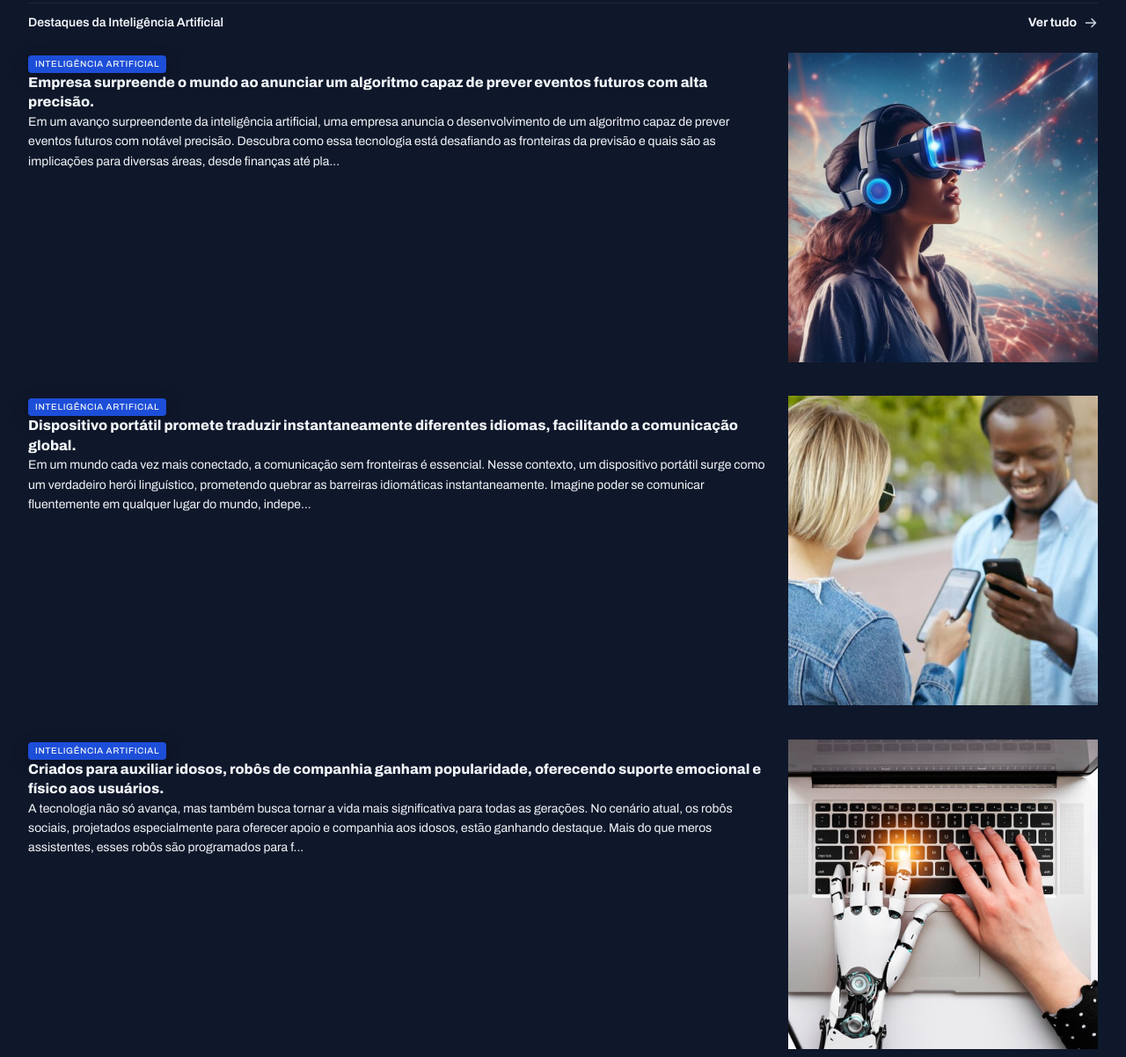
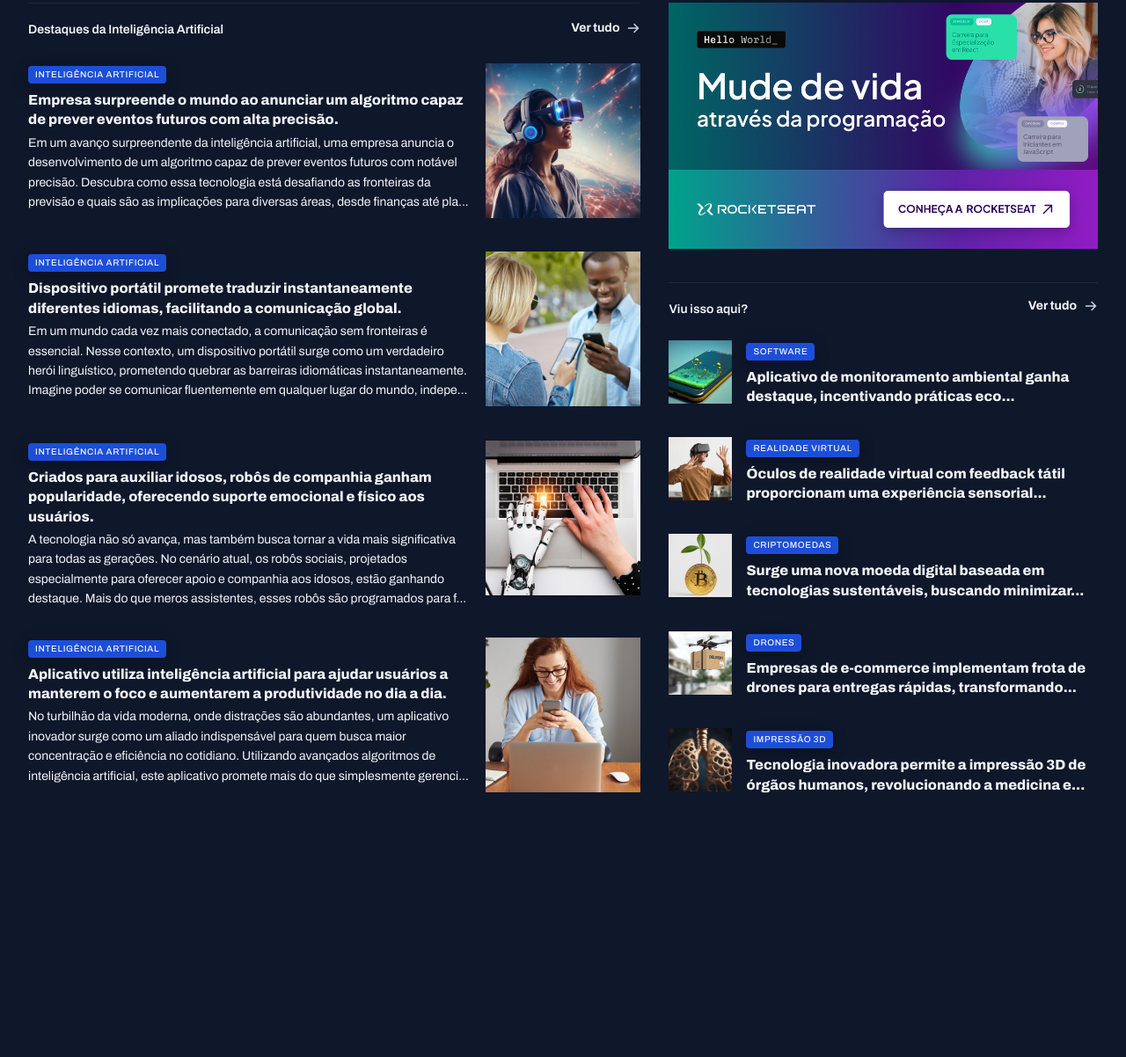
Before and after one commit to CPTStark/tech-news, a plain HTML site: page index.html in a window 1280 px wide. Shown: the part 1083-2285 px from the top of the page at 88% size. After the commit the page ends 2030 px from the top, so only its background shows below. Drawn offline with Linux system fonts and the light colour scheme.

Commit message:
Finalizando o projeto

```diff
--- a/index.html
+++ b/index.html
@@ -220,7 +220,7 @@
             </div>
         </section>
 
-        <div>
+        <aside>
             <div id="ads">
                 <img src="assets/Ads.png" alt="">
             </div>
@@ -241,7 +241,7 @@
                         <div>
                             <span class="content-tag">Software</span>
                             <h3 class="text-xl">
-                                Aplicativo de monitoramento ambiental ganha destaque, incentivando práticas ecológicas e pro...
+                                Aplicativo de monitoramento ambiental ganha destaque, incentivando práticas eco...
                             </h3>
                         </div>
                     </article>
@@ -252,7 +252,7 @@
                         <div>
                             <span class="content-tag">Realidade Virtual</span>
                             <h3 class="text-xl">
-                                Óculos de realidade virtual com feedback tátil proporcionam uma experiência sensorial complet...
+                                Óculos de realidade virtual com feedback tátil proporcionam uma experiência sensorial...
                             </h3>
                         </div>
                     </article>
@@ -263,7 +263,7 @@
                         <div>
                             <span class="content-tag">Criptomoedas</span>
                             <h3 class="text-xl">
-                                Surge uma nova moeda digital baseada em tecnologias sustentáveis, buscando minimizar o i...
+                                Surge uma nova moeda digital baseada em tecnologias sustentáveis, buscando minimizar...
                             </h3>
                         </div>
                     </article>
@@ -274,7 +274,7 @@
                         <div>
                             <span class="content-tag">Drones</span>
                             <h3 class="text-xl">
-                                Empresas de e-commerce implementam frota de drones para entregas rápidas, transformando o ce...
+                                Empresas de e-commerce implementam frota de drones para entregas rápidas, transformando...
                             </h3>
                         </div>
                     </article>
@@ -285,13 +285,13 @@
                         <div>
                             <span class="content-tag">Impressão 3d</span>
                             <h3 class="text-xl">
-                                Tecnologia inovadora permite a impressão 3D de órgãos humanos, revolucionando a medicina e a li...
+                                Tecnologia inovadora permite a impressão 3D de órgãos humanos, revolucionando a medicina e...
                             </h3>
                         </div>
                     </article>
                 </div>
             </section>
-        </div>
+        </aside>
     </main>
 </body>
 
--- a/styles/global.css
+++ b/styles/global.css
@@ -56,8 +56,16 @@ img {
 }
 
 main {
-    margin-top: 40px;
-    gap: 80px;
+    margin-block: 40px;
+    row-gap: 80px;
+    column-gap: 32px;
+
+    grid-template-columns: 2fr 1.4fr;
+
+    grid-template-areas:
+    "featured featured"
+    "weekly weekly"
+    "ai aside";
 }
 
 .content-tag {
--- a/styles/sections.css
+++ b/styles/sections.css
@@ -21,6 +21,8 @@ section header {
 }
 
 #featured {
+    grid-area: featured;
+
     img {
         height: 100%;
         object-fit: cover;
@@ -57,6 +59,8 @@ section header {
 }
 
 #weekly {
+    grid-area: weekly;
+
     &>div {
         grid-template-columns: repeat(4, 292px);
     }
@@ -80,3 +84,35 @@ section header {
         }
     }
 }
+
+#ai {
+    grid-area: ai;
+
+    img {
+        width: 176px;
+        aspect-ratio: 1/1;
+        object-fit: cover;
+    }
+
+    h3 {
+        margin-block: 8px 4px;
+    }
+}
+
+aside {
+    grid-area: aside;
+}
+
+#more {
+    margin-top: 32px;
+
+    h3 {
+        margin-top: 8px;
+    }
+
+    img {
+        width: 72px;
+        aspect-ratio: 1/1;
+        object-fit: cover;
+    }
+}
```
